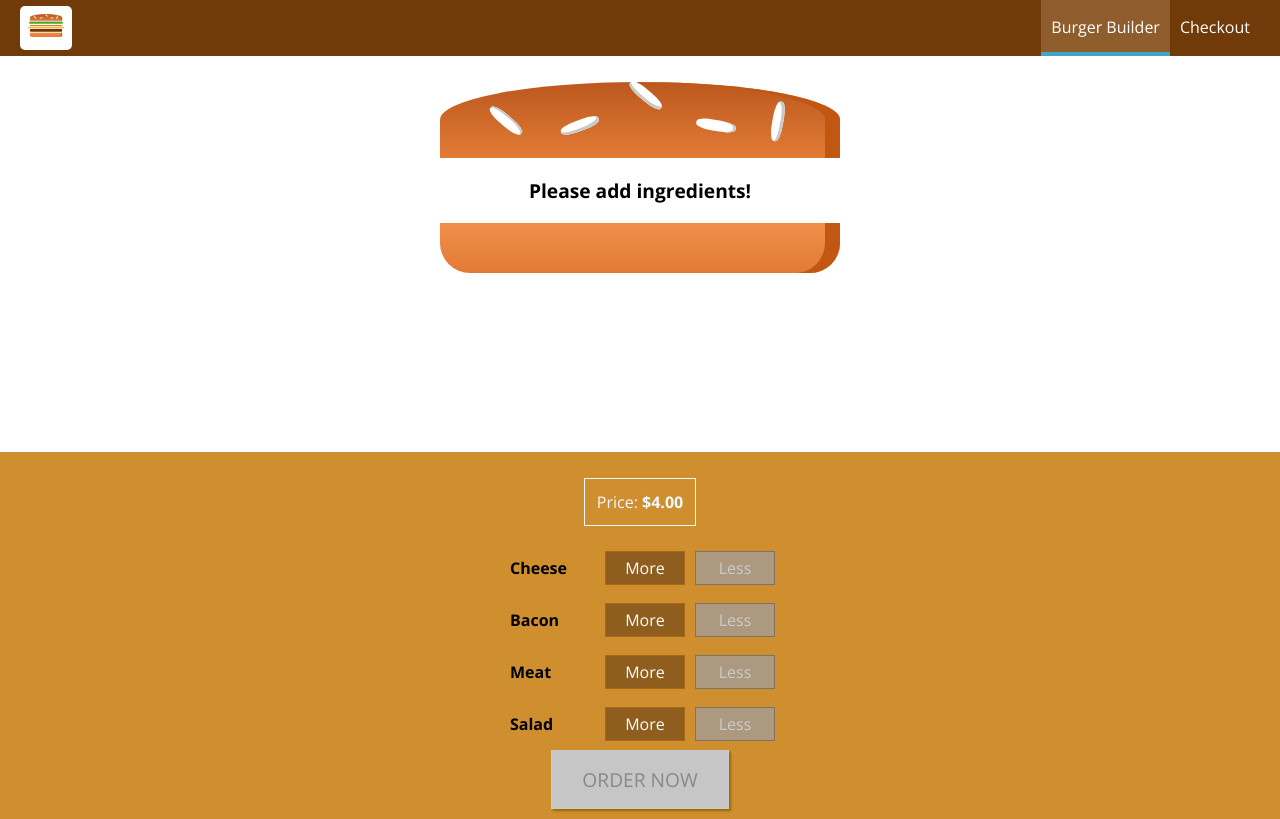
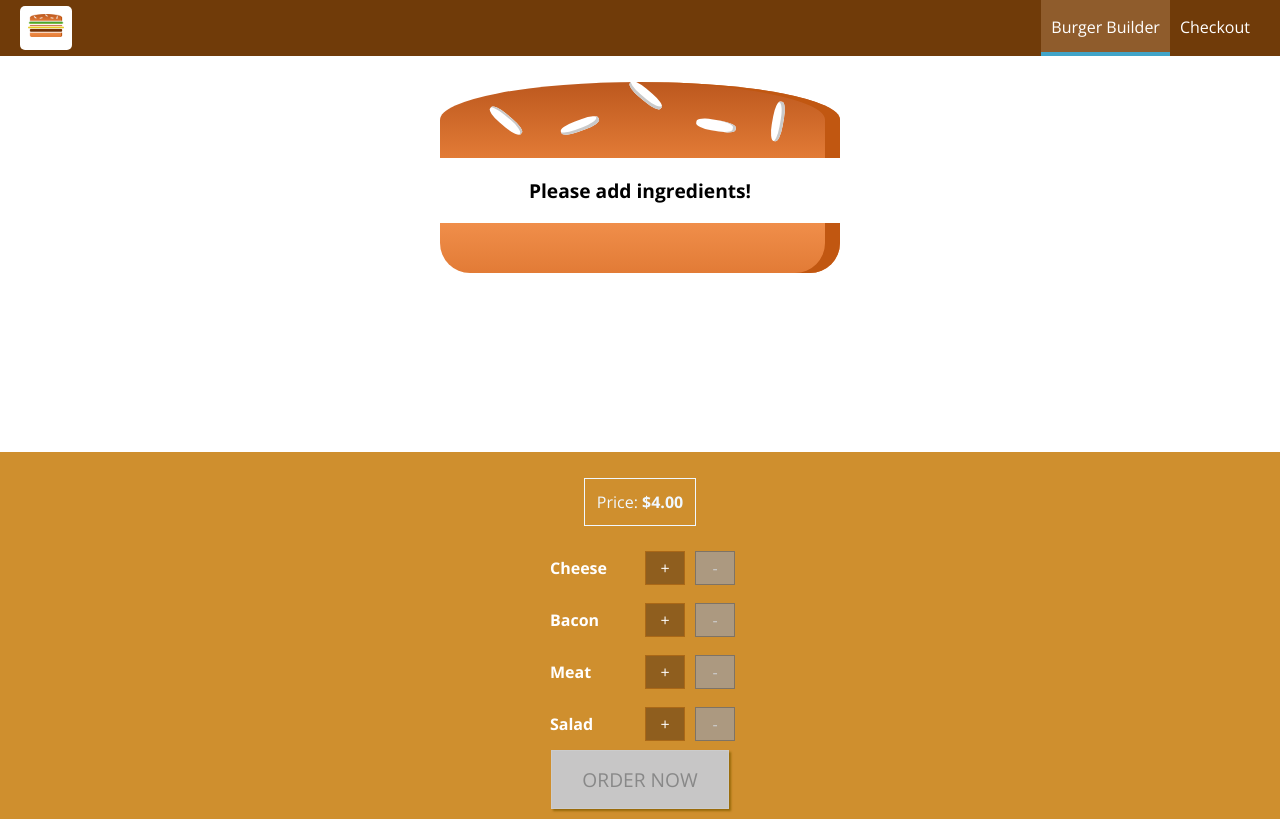
Before and after one commit to yayobyte/burger-app, a React app: page / in a window 1280 px wide. Built offline with nearby package versions, Linux system fonts and the light colour scheme.

Commit message:
4: Controls Styling

```diff
--- a/src/components/BuildControl/BuildControl.jsx
+++ b/src/components/BuildControl/BuildControl.jsx
@@ -4,8 +4,8 @@ import BuildControlContainer from "./BuildControlContainer";
 const BuildControl = ({ label, addIngredient, deleteIngredient, disabledButton }) => (
     <BuildControlContainer>
         <div className="label">{label}</div>
-        <button className="more" onClick={addIngredient}>More</button>
-        <button className="less" onClick={deleteIngredient} disabled={disabledButton}>Less</button>
+        <button className="more" onClick={addIngredient}>+</button>
+        <button className="less" onClick={deleteIngredient} disabled={disabledButton}>-</button>
     </BuildControlContainer>
 );
 
--- a/src/components/BuildControl/BuildControlContainer.js
+++ b/src/components/BuildControl/BuildControlContainer.js
@@ -11,7 +11,7 @@ const BuildControlContainer = styled.div`
     font: inherit;
     padding: 5px;
     margin: 0 5px;
-    width: 80px;
+    width: 40px;
     border: 1px solid  #AA6817;
     cursor: pointer;
     outline: none;
@@ -35,6 +35,7 @@ const BuildControlContainer = styled.div`
     font-weight: bold;
     width: 80px;
     text-transform: capitalize;
+    color: white;
   }
 
   .less {
```
